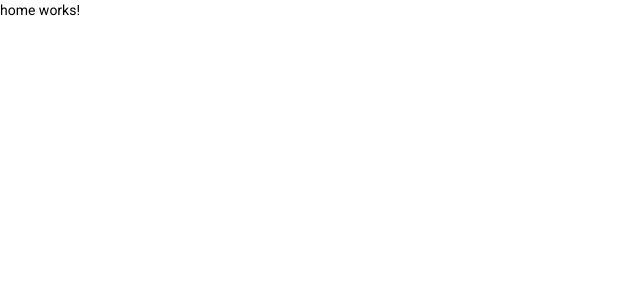
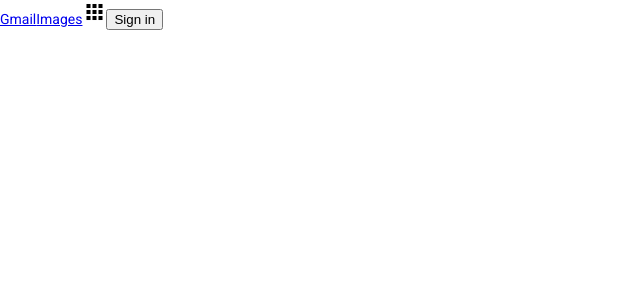
Before and after one commit to andrew8gmf/google-clone, an Angular app: page / in a window 1280 px wide. Shown: the top 300 px of the page, without its empty margins (0-640 px from the left). Built offline with nearby package versions, Linux system fonts and the light colour scheme.

Commit message:
style: `home` html header structure

```diff
--- a/src/app/app.module.ts
+++ b/src/app/app.module.ts
@@ -5,6 +5,7 @@ import { AppRoutingModule } from './app-routing.module';
 import { AppComponent } from './app.component';
 import { BrowserAnimationsModule } from '@angular/platform-browser/animations';
 import { HomeComponent } from './components/home/home.component';
+import { MatIconModule } from '@angular/material/icon';
 
 @NgModule({
   declarations: [
@@ -14,7 +15,8 @@ import { HomeComponent } from './components/home/home.component';
   imports: [
     BrowserModule,
     AppRoutingModule,
-    BrowserAnimationsModule
+    BrowserAnimationsModule,
+    MatIconModule
   ],
   providers: [],
   bootstrap: [AppComponent]
--- a/src/app/components/home/home.component.html
+++ b/src/app/components/home/home.component.html
@@ -1 +1,6 @@
-<p>home works!</p>
+<header class="header">
+    <a class="header__link" href="//gmail.com">Gmail</a>
+    <a class="header__link" href="//google.com/images">Images</a>
+    <mat-icon class="header__icon">apps</mat-icon>
+    <button class="header__button" type="button">Sign in</button>
+</header>
```
Also changed, not shown: src/assets/google_logo.png (added).
